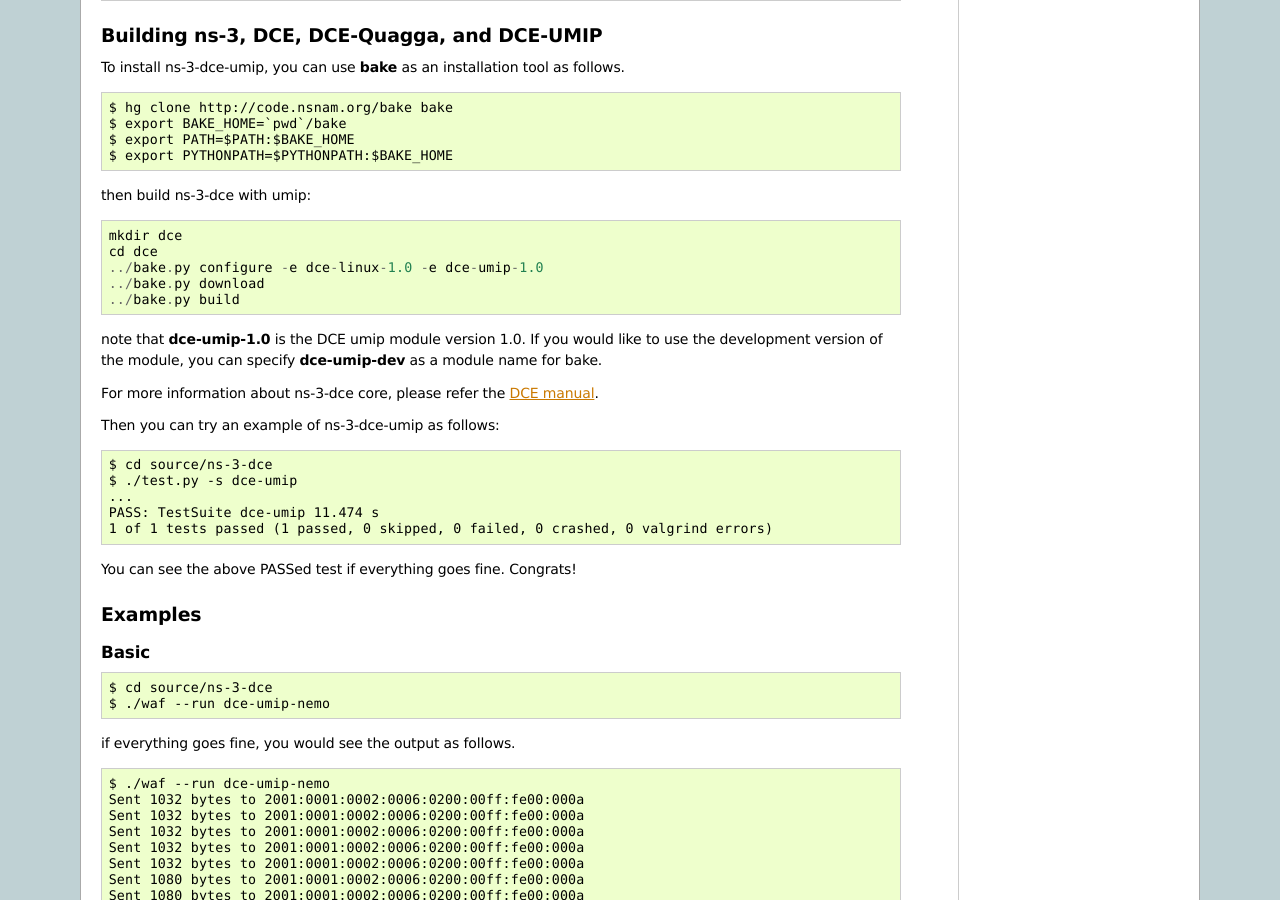
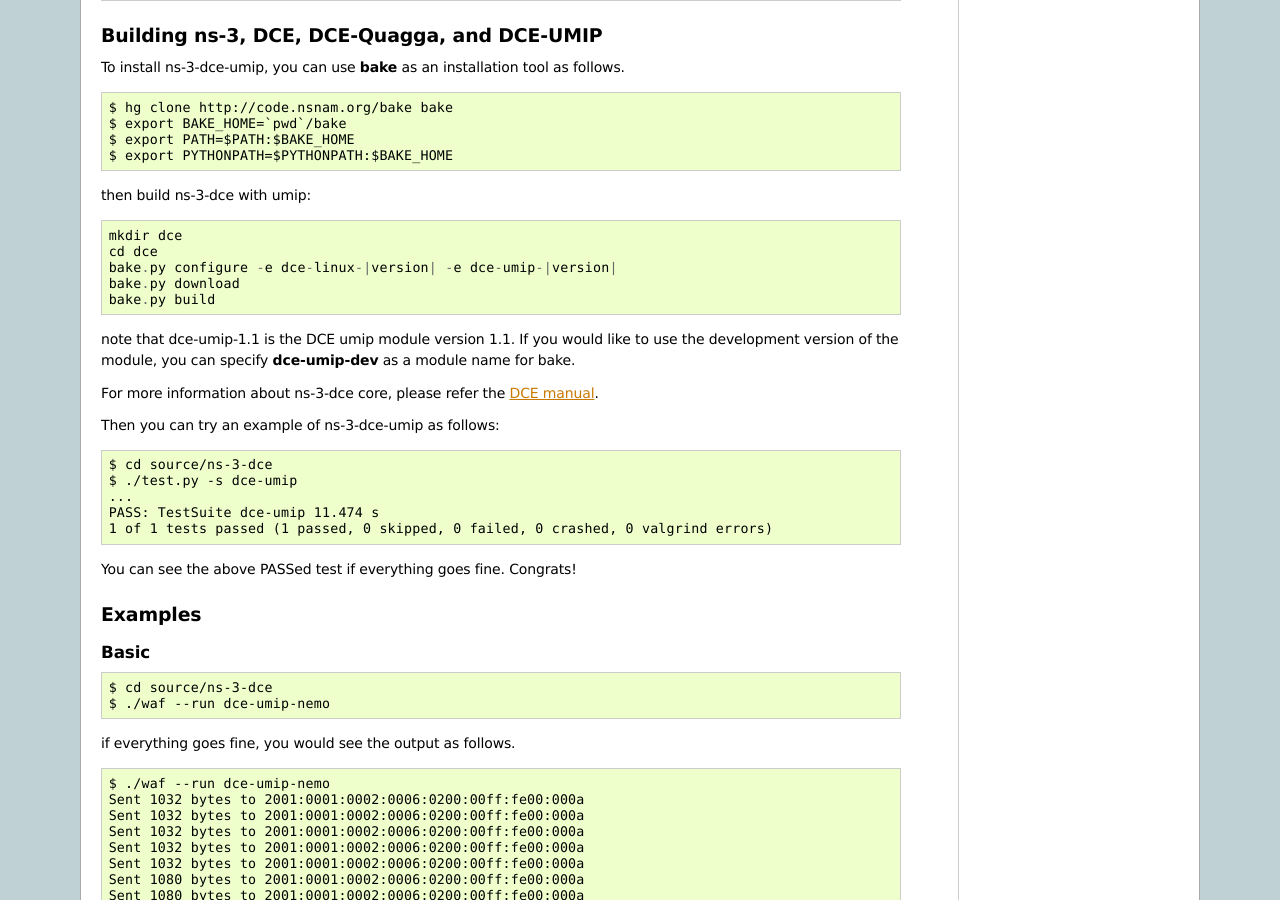
Before and after one commit to direct-code-execution/ns-3-dce-umip, a Sphinx documentation site: the page built from doc/source/getting-started.rst, in a window 1280 px wide and 900 px high, scrolled down 786 px. Built offline with Sphinx 7.4.7, drawn with Linux system fonts in a browser that asks for light colours.

Commit message:
update docs

```diff
--- a/doc/source/conf.py
+++ b/doc/source/conf.py
@@ -48,9 +48,9 @@ copyright = u'2012, Hajime Tazaki'
 # built documents.
 #
 # The short X.Y version.
-version = '1.0'
+version = '1.1'
 # The full version, including alpha/beta/rc tags.
-release = '1.0'
+release = '1.1'
 
 # The language for content autogenerated by Sphinx. Refer to documentation
 # for a list of supported languages.
@@ -182,10 +182,10 @@ latex_elements = {
 
 # Grouping the document tree into LaTeX files. List of tuples
 # (source start file, target name, title, author, documentclass [howto/manual]).
-#latex_documents = [
-#  ('index', 'ns-3-dce-umip-manual.tex', u'ns-3 Direct Code Execution (DCE) UMIP Manual',
-#   u'ns-3 project', 'manual'),
-#]
+latex_documents = [
+  ('index', 'ns-3-dce-umip-manual.tex', u'ns-3 Direct Code Execution (DCE) UMIP Manual',
+   u'Direct Code Execution project', 'manual'),
+]
 
 # The name of an image file (relative to this directory) to place at the top of
 # the title page.
--- a/doc/source/getting-started.rst
+++ b/doc/source/getting-started.rst
@@ -72,11 +72,11 @@ then build ns-3-dce with umip:
 
   mkdir dce
   cd dce
-  ../bake.py configure -e dce-linux-1.0 -e dce-umip-1.0
-  ../bake.py download
-  ../bake.py build
+  bake.py configure -e dce-linux-|version| -e dce-umip-|version|
+  bake.py download
+  bake.py build
 
-note that **dce-umip-1.0** is the DCE umip module version 1.0. If you would like to use the development version of the module, you can specify **dce-umip-dev** as a module name for bake.
+note that dce-umip-|version| is the DCE umip module version |version|. If you would like to use the development version of the module, you can specify **dce-umip-dev** as a module name for bake.
 
 For more information about ns-3-dce core, please refer the `DCE manual
 <../../html/getting-started.html>`_.
```
